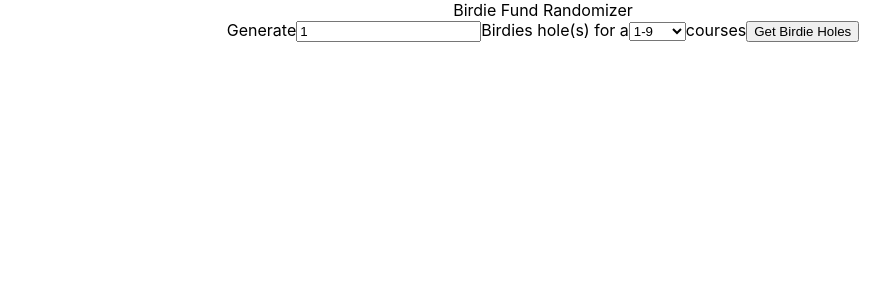
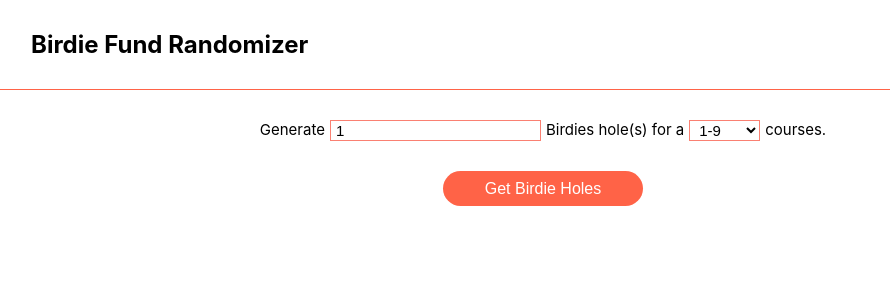
Before and after one commit to hahs-92/birdies-fund-app, a React (Create React App) app: page / in a window 1280 px wide. Shown: the top 300 px of the page, without its empty margins (97-987 px from the left). Built offline with nearby package versions, Linux system fonts and the light colour scheme.

Commit message:
added: styles

```diff
--- a/src/App.css
+++ b/src/App.css
@@ -1,38 +1,13 @@
 .App {
-  text-align: center;
-}
-
-.App-logo {
-  height: 40vmin;
-  pointer-events: none;
-}
-
-@media (prefers-reduced-motion: no-preference) {
-  .App-logo {
-    animation: App-logo-spin infinite 20s linear;
-  }
-}
-
-.App-header {
-  background-color: #282c34;
-  min-height: 100vh;
   display: flex;
   flex-direction: column;
   align-items: center;
-  justify-content: center;
-  font-size: calc(10px + 2vmin);
-  color: white;
 }
 
-.App-link {
-  color: #61dafb;
+.App main {
+  display: flex;
+  flex-direction: column;
+  align-items: center;
+  margin-top: 3rem;
+  width: 100%;
 }
-
-@keyframes App-logo-spin {
-  from {
-    transform: rotate(0deg);
-  }
-  to {
-    transform: rotate(360deg);
-  }
-}
--- a/src/App.js
+++ b/src/App.js
@@ -14,7 +14,7 @@ function App() {
   const [birdie, setBirdie] = useState()
 
   const fetchBirdie = async() => {
-    const data = await fetchData()
+    const data = await fetchData(numberHoles, limit)
     setBirdie(data)
   }
 
--- a/src/components/Form.js
+++ b/src/components/Form.js
@@ -1,4 +1,5 @@
-import React from 'react'
+//styles
+import style from '../styles/components/Form.module.css'
 
 export const Form = ({numberHoles,handleNumber, handleSelect, cb}) => {
 
@@ -8,9 +9,10 @@ export const Form = ({numberHoles,handleNumber, handleSelect, cb}) => {
       }
 
     return (
-        <form onSubmit={handleSubmit}>
+        <form className={style.Form } onSubmit={handleSubmit}>
             <label htmlFor="number">Generate</label>
             <input
+                className={ style.Form_Input }
                 type="number"
                 id='number'
                 value={ numberHoles}
@@ -18,15 +20,22 @@ export const Form = ({numberHoles,handleNumber, handleSelect, cb}) => {
             />
 
             <label htmlFor="holes">Birdies hole(s) for a</label>
-            <select name="holes" id="holes" onChange={handleSelect}>
+            <select
+                className={ style.Form_Input }
+                name="holes"
+                id="holes"
+                onChange={handleSelect}
+            >
                 <option value="1-9">1-9</option>
                 <option value="10-18">10-18</option>
                 <option value="1-18">1-18</option>
             </select>
 
-            <span>courses</span>
+            <span>courses.</span>
 
-            <input type="submit" value="Get Birdie Holes" />
-            </form>
+           <section className={ style.Form_ButtonWrapper }>
+                <input type="submit" value="Get Birdie Holes" />
+           </section>
+        </form>
     )
 }
--- a/src/components/Header.js
+++ b/src/components/Header.js
@@ -1,5 +1,10 @@
+//styles
+import style from '../styles/components/Header.module.css'
+
 export const Header = () => {
   return (
-    <header>Birdie Fund Randomizer</header>
+    <header className={style.Header }>
+      <h1>Birdie Fund Randomizer</h1>
+    </header>
   )
 }
--- a/src/components/Result.js
+++ b/src/components/Result.js
@@ -1,8 +1,15 @@
+//styles
+import style from '../styles/components/Result.module.css'
+
 export const Result = ({ birdie }) => {
+  console.log(birdie)
   return (
-    <section>
+    <section className={ style.Result }>
+
         <h2>
-            {`You requested ${birdie.number} birdie hole for a ${birdie.limit} hole course. Here it is:`}
+          You requested
+            <span>{birdie.number}</span> birdie hole for a <span>{birdie.limit}</span>
+          hole course. Here it is:
         </h2>
         <p>{ birdie.holes.join(', ')}</p>
         <p>{ birdie.date }</p>
--- a/src/index.css
+++ b/src/index.css
@@ -1,5 +1,13 @@
+* {
+  margin: 0;
+  padding: 0;
+  box-sizing: border-box;
+  font-size: 62.5%;
+}
+
+
+
 body {
-  margin: 0;
   font-family: -apple-system, BlinkMacSystemFont, 'Segoe UI', 'Roboto', 'Oxygen',
     'Ubuntu', 'Cantarell', 'Fira Sans', 'Droid Sans', 'Helvetica Neue',
     sans-serif;
@@ -7,6 +15,20 @@ body {
   -moz-osx-font-smoothing: grayscale;
 }
 
+h1 {
+  font-size: 2.4rem;
+}
+
+h2 {
+  font-size: 2rem;
+}
+
+h3, p {
+  font-size: 1.8rem;
+}
+
+
+
 code {
   font-family: source-code-pro, Menlo, Monaco, Consolas, 'Courier New',
     monospace;
--- /dev/null
+++ b/src/styles/components/Form.module.css
@@ -0,0 +1,40 @@
+.Form {
+    display: flex;
+    flex-wrap: wrap;
+    justify-content: center;
+    gap: 1rem 0;
+    width: 100%;
+    font-size: 2.2rem;
+}
+
+.Form_Input {
+    margin: 0 .5rem;
+    padding: 0 .5rem;
+    border: 1px solid salmon;
+    background: none;
+}
+
+.Form_ButtonWrapper {
+    margin-top: 2rem;
+    display: flex;
+    justify-content: center;
+    width: 100%;
+}
+
+.Form_ButtonWrapper input {
+    width: 20rem;
+    height: 3.5rem;
+    font-size: 1.6rem;
+    border: none;
+    background-color: tomato;
+    border-radius: 5rem;
+    color: white;
+    cursor: pointer;
+}
+
+@media (min-width: 1023px) {
+    .Form {
+        font-size: 2.4rem;
+    }
+
+}
--- /dev/null
+++ b/src/styles/components/Header.module.css
@@ -0,0 +1,16 @@
+.Header {
+    display: flex;
+    justify-content: center;
+    align-items: center;
+    width: 100%;
+    height: 9rem;
+    border-bottom: 1px solid tomato;
+}
+
+
+@media (min-width: 700px) {
+    .Header {
+        padding: 0 10%;
+        justify-content: flex-start;
+    }
+}
--- /dev/null
+++ b/src/styles/components/Result.module.css
@@ -0,0 +1,21 @@
+.Result {
+    display: flex;
+    flex-direction: column;
+    align-items: center;
+    gap: 2rem 0;
+    margin-top: 3rem;
+    padding: 1rem 0;
+    max-width: 40rem;
+    border: 5px dotted tomato;
+}
+
+.Result h2 {
+    text-align: center;
+    font-weight: 300;
+}
+
+.Result span {
+    margin: 0 1rem;
+    font-size: 1.8rem;
+    color: tomato;
+}
```
